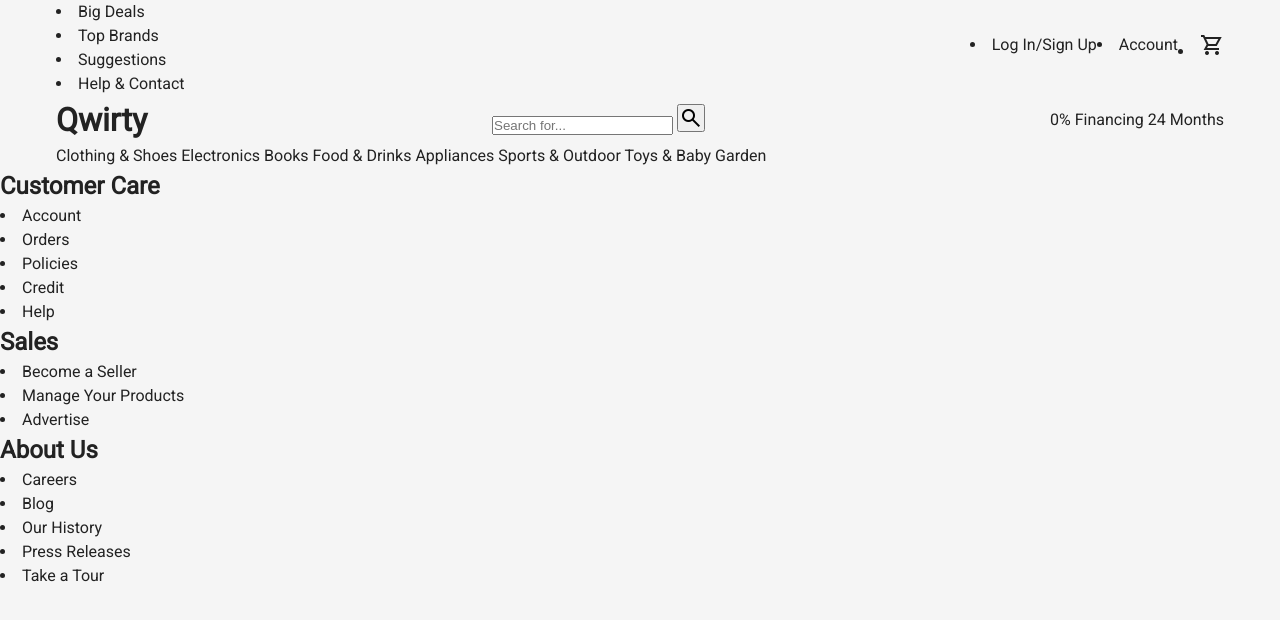
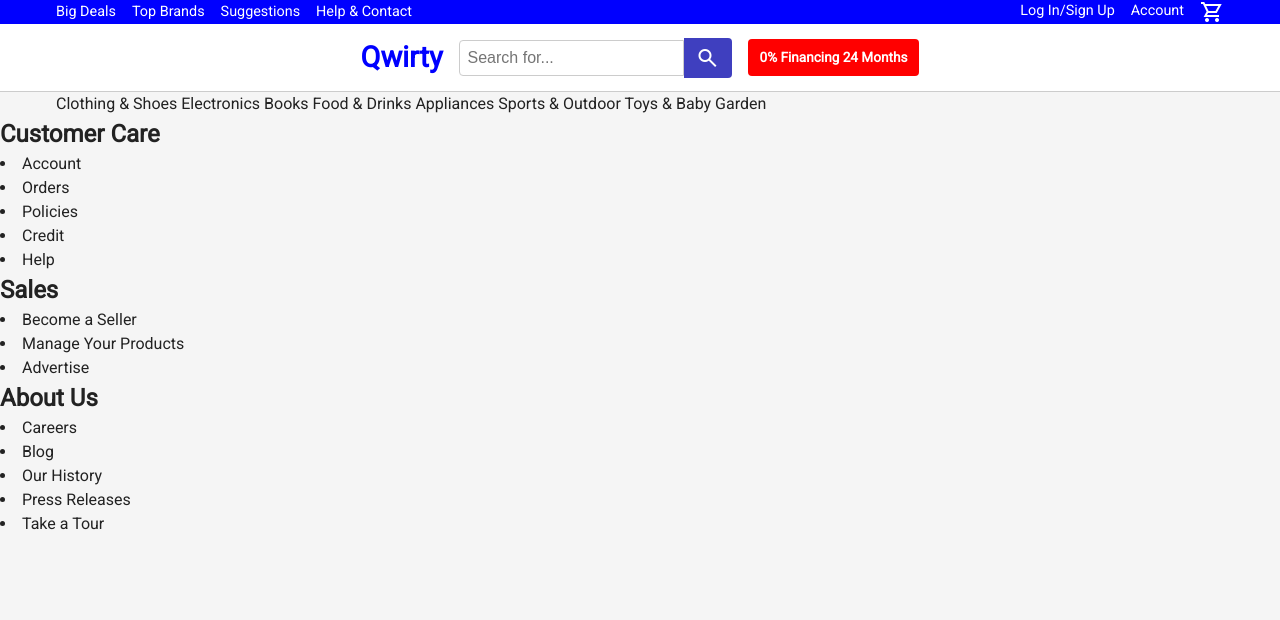
Before and after one commit to angelp0325/qwirty, a plain HTML site: page index.html in a window 1280 px wide. Drawn offline with nearby package versions, Linux system fonts and the light colour scheme.

Commit message:
added header.css

```diff
--- a/header.css
+++ b/header.css
@@ -0,0 +1,95 @@
+header {
+  background-color: #fff;
+  border-bottom: 1px solid #ccc;
+  display: flex;
+  flex-direction: column;
+}
+
+header nav {
+  background-color: blue;
+  color: #fff;
+  font-size: 0.9rem;
+}
+
+header nav .container {
+  justify-content: space-between;
+}
+
+header nav menu {
+  display: flex;
+  list-style: none;
+  gap: 1rem;
+}
+
+header nav a {
+  color: #fff;
+  font-weight: 500;
+}
+
+header .bottom {
+  padding: 0.75rem 0;
+  gap: 1rem;
+  display: grid;
+  grid-template-columns: auto 1fr auto;
+  align-items: center;
+}
+
+header h1 {
+  font-size: 1.8rem;
+  font-weight: 700;
+  color: blue;
+}
+
+header form {
+  display: flex;
+  align-items: center;
+  max-width: 600px;
+  width: 100%;
+}
+
+header input[type="search"] {
+  flex: 1;
+  padding: 0.5rem;
+  border: 1px solid #ccc;
+  border-radius: 4px 0 0 4px;
+  font-size: 1rem;
+}
+
+header button {
+  padding: 0.5rem 0.75rem;
+  border: none;
+  background-color: #3f3fbf;
+  color: #fff;
+  border-radius: 0 4px 4px 0;
+  cursor: pointer;
+}
+
+header button:hover {
+  background-color: #2c2c8c;
+}
+
+header .ad {
+  background-color: red;
+  color: #fff;
+  font-weight: bold;
+  padding: 0.5rem 0.75rem;
+  border-radius: 4px;
+  font-size: 0.85rem;
+  white-space: nowrap;
+}
+
+@media (max-width: 768px) {
+  header .bottom {
+    grid-template-columns: 1fr auto;
+    grid-template-rows: auto auto;
+  }
+
+  header h1 {
+    grid-column: 1 / -1;
+    text-align: center;
+  }
+
+  header form {
+    grid-column: 1 / -1;
+  }
+}
--- a/index.css
+++ b/index.css
@@ -43,6 +43,12 @@ a:hover {
   display: none;
 }
 
+.material-symbols-sharp {
+  font-variation-settings: "FILL" 0, "wght" 400, "GRAD" 0, "opsz" 24;
+  font-size: 1.5rem;
+  vertical-align: middle;
+}
+
 @media (max-width: 768px) {
   .screen-lg {
     display: none;
```
